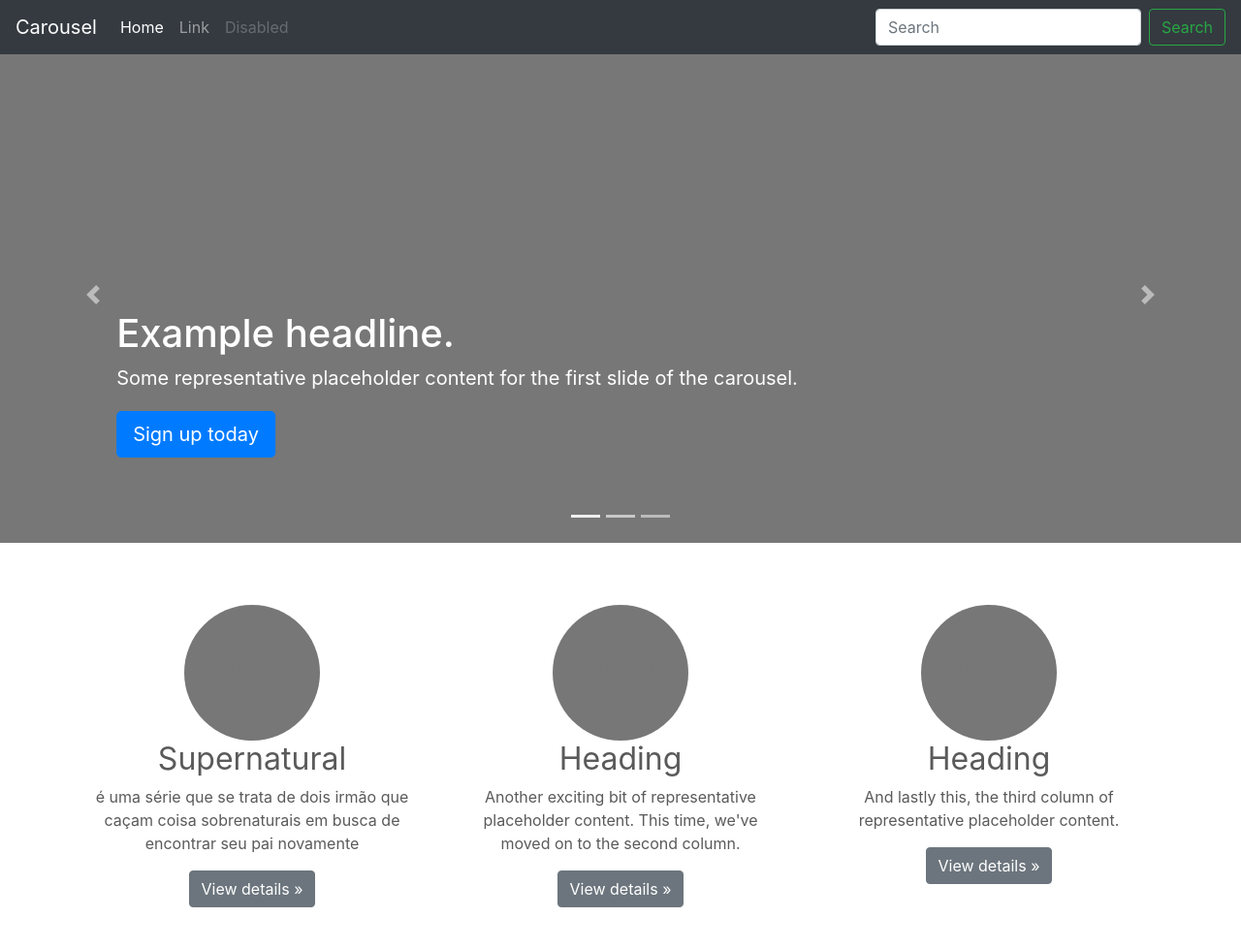
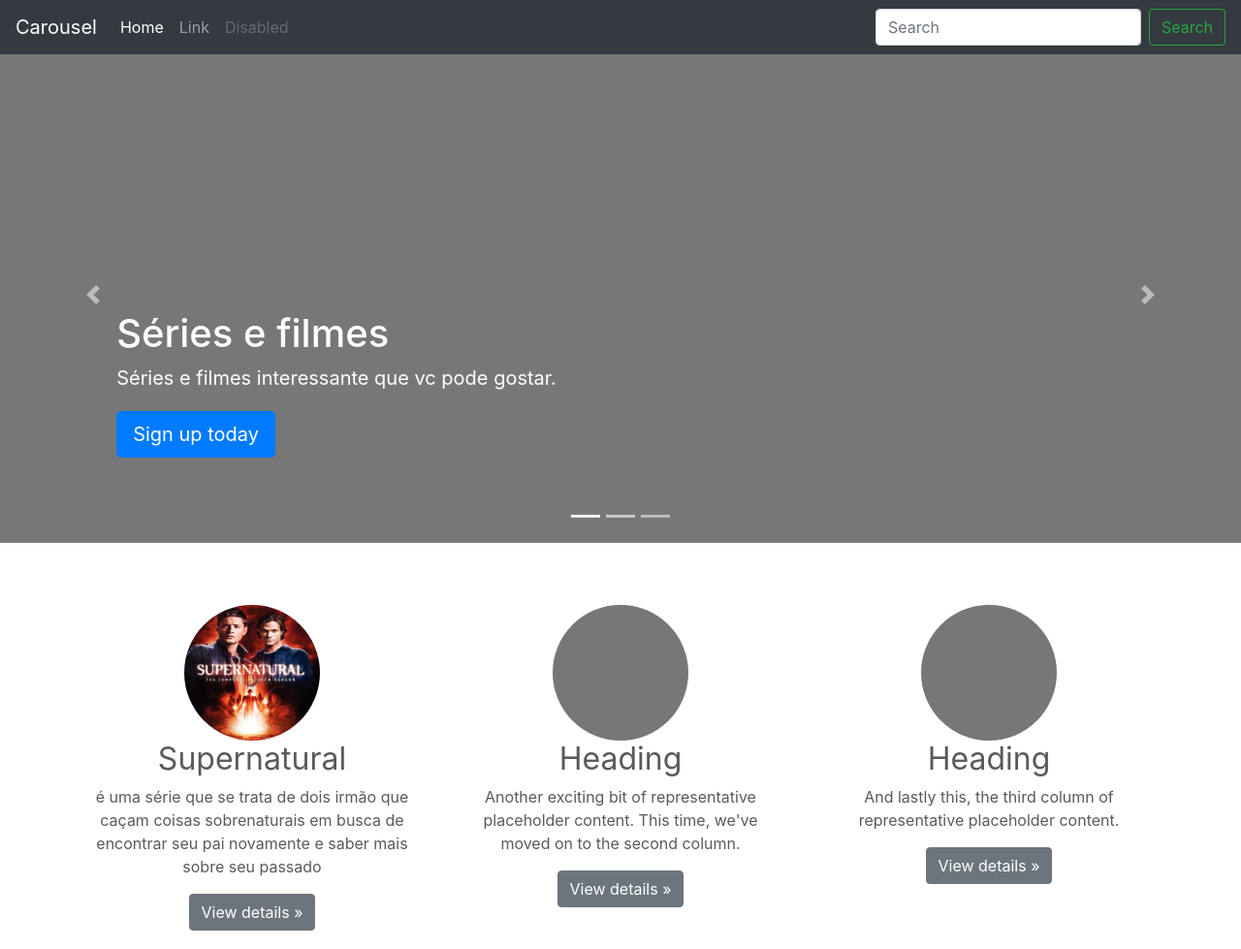
Before and after one commit to AmabilyCarvalho/entrega-bootstrap, a plain HTML site: page carousel/index.html in a window 1280 px wide. Shown: the top 979 px of the page at 97% size. Drawn offline with nearby package versions, Linux system fonts and the light colour scheme.

Commit message:
entrega dia 24/05

```diff
--- a/carousel/index.html
+++ b/carousel/index.html
@@ -80,8 +80,8 @@
 
         <div class="container">
           <div class="carousel-caption text-left">
-            <h1>Example headline.</h1>
-            <p>Some representative placeholder content for the first slide of the carousel.</p>
+            <h1>Séries e filmes</h1>
+            <p>Séries e filmes interessante que vc pode gostar.</p>
             <p><a class="btn btn-lg btn-primary" href="#">Sign up today</a></p>
           </div>
         </div>
@@ -129,10 +129,10 @@
     <!-- Three columns of text below the carousel -->
     <div class="row">
       <div class="col-lg-4">
-        <svg class="bd-placeholder-img rounded-circle" width="140" height="140" xmlns="http://www.w3.org/2000/svg" role="img" aria-label="Placeholder: 140x140" preserveAspectRatio="xMidYMid slice" focusable="false"><title>Placeholder</title><rect width="100%" height="100%" fill="#777"/><text x="50%" y="50%" fill="#777" dy=".3em">140x140</text></svg>
+        <img class="bd-placeholder-img rounded-circle" width="140" height="140"  src="../img/Supernatural-Quinta_Temporada_(Blu-ray).jpg"/>
 
         <h2>Supernatural</h2>
-        <p>é uma série que se trata de dois irmão que caçam coisa sobrenaturais em busca de encontrar seu pai novamente</p>
+        <p>é uma série que se trata de dois irmão que caçam coisas sobrenaturais em busca de encontrar seu pai novamente e saber mais sobre seu passado</p>
         <p><a class="btn btn-secondary" href="#">View details &raquo;</a></p>
       </div><!-- /.col-lg-4 -->
       <div class="col-lg-4">
```
Also changed, not shown: img/Supernatural-Quinta_Temporada_(Blu-ray).jpg (added).
